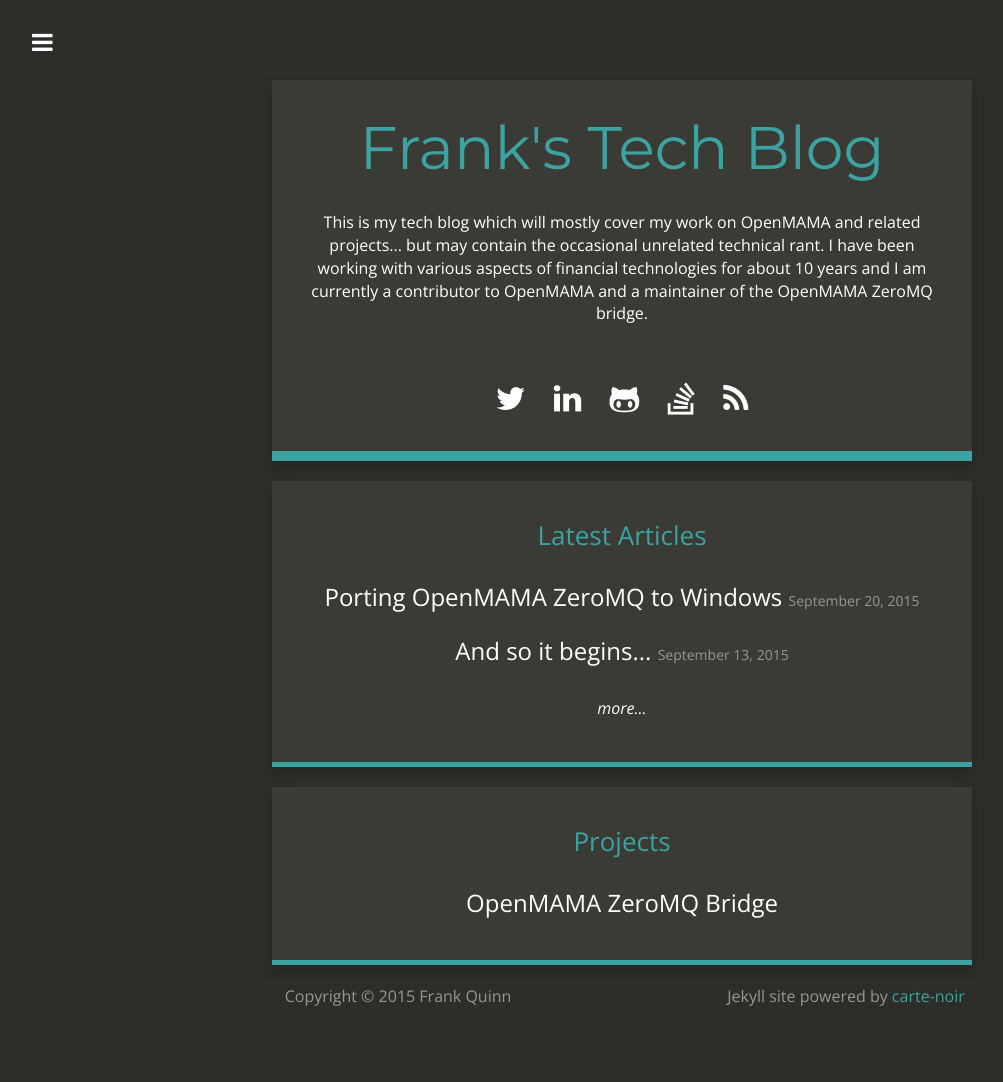
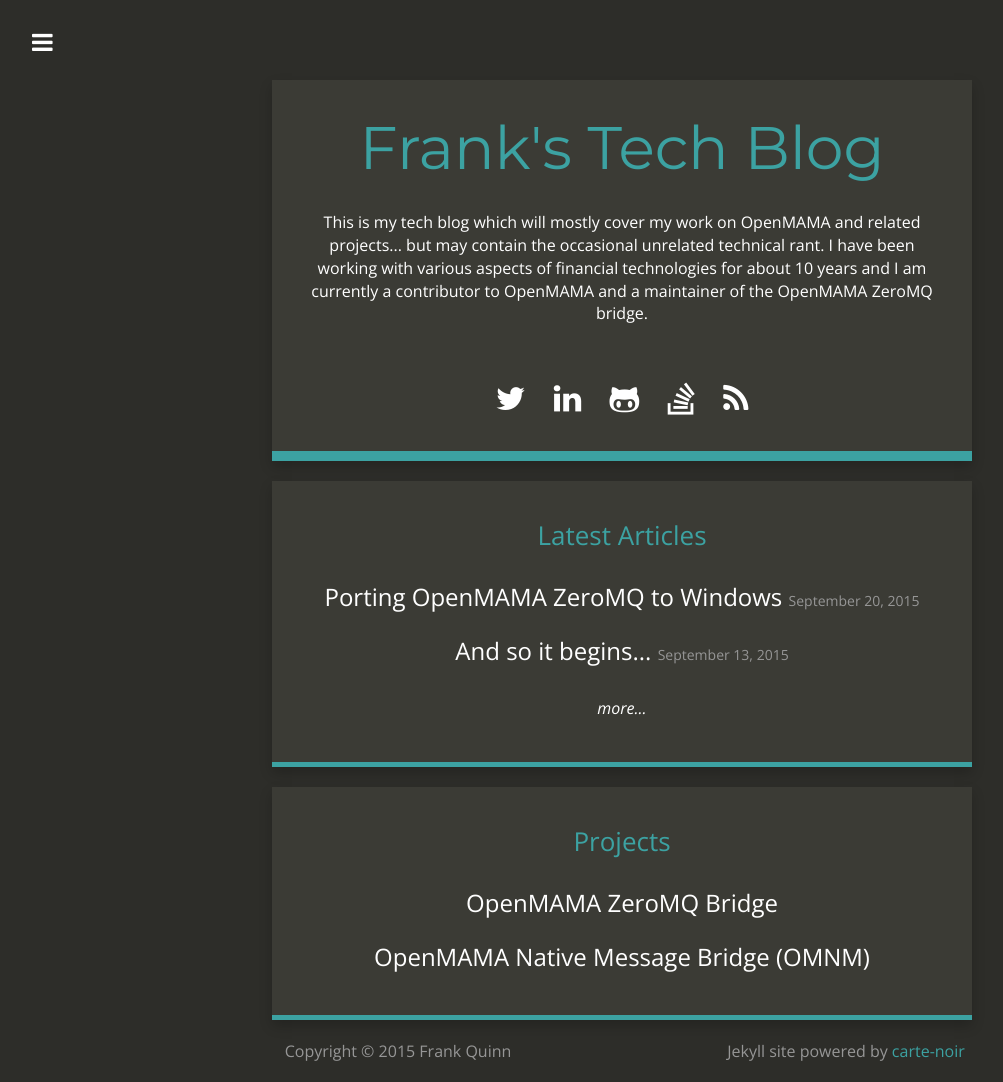
Before and after one commit to fquinner/fquinner.github.io, a Jekyll site: the page built from index.html, in a window 1280 px wide. Shown: the whole page, without its empty margins (18-1021 px from the left). Built offline with Jekyll 4.4.1, drawn with Linux system fonts in a browser that asks for light colours; nearby versions of some CDN libraries; Markdown is read by kramdown in place of the engine named in the settings; before the commit the page ends 1028 px from its top, so only the background shows below that.

Commit message:
Added the omnm project link to the main page

```diff
--- a/index.html
+++ b/index.html
@@ -52,6 +52,9 @@
                   <li>
                       <a href="https://github.com/fquinner/OpenMAMA-zmq">OpenMAMA ZeroMQ Bridge</a>
                   </li>
+                  <li>
+                      <a href="https://github.com/fquinner/OpenMAMA-omnm">OpenMAMA Native Message Bridge (OMNM)</a>
+                  </li>
               </ul>
 
             </div>
```
